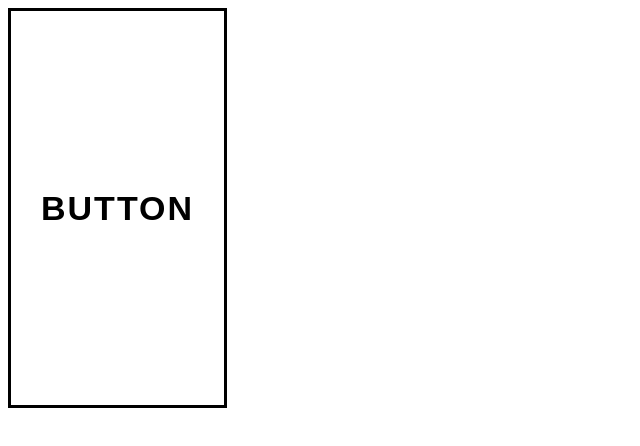
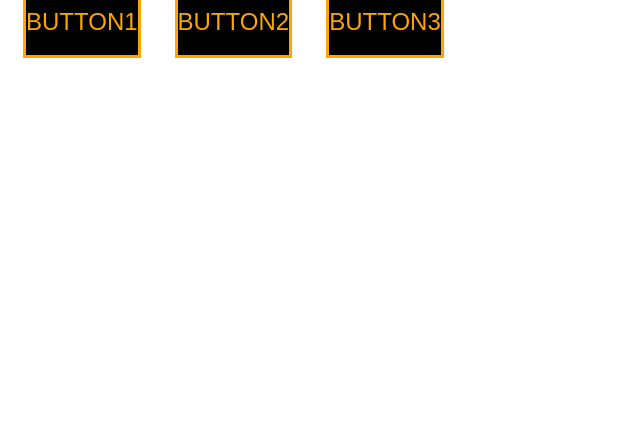
Before and after one commit to damian80/button, a plain HTML site: page index.html in a window 1280 px wide. Shown: the whole page, without its empty margins (0-640 px from the left). Drawn offline with Linux system fonts and the light colour scheme.

Commit message:
Add files via upload

```diff
--- a/index.html
+++ b/index.html
@@ -5,27 +5,14 @@
     <meta charset="UTF-8">
     <meta name="viewport" content="width=device-width, initial-scale=1.0">
     <meta http-equiv="X-UA-Compatible" content="ie=edge">
-    <title>Document</title>
-    <style>
-        button {
-            display: flex;
-            min-height: 50vh;
-            align-items: center;
-            background-color: #fff;
-            border: 3px solid black;
-            font-size: 34px;
-            text-transform: uppercase;
-            letter-spacing: 2px;
-            font-weight: bold;
-            outline: none;
-            padding: 10px 30px;
-        }
-    </style>
+    <title>Buttons</title>
+    <link rel="stylesheet" href="style.css">
 </head>
 
 <body>
-
-    <button>Button</button>
+    <a href="">Button1</a>
+    <a href="">Button2</a>
+    <a href="">Button3</a>
 
 </body>
 
--- /dev/null
+++ b/style.css
@@ -0,0 +1,24 @@
+body {
+    display: inline-block;
+    box-sizing: border-box;
+}
+
+
+body a {
+    text-decoration: none;
+    background-color: black;
+    color: orange;
+    font-size: 24px;
+    font-family: arial;
+    text-transform: uppercase;
+    padding: 20px 0;
+    text-align: center;
+    border: 3px orange solid;
+    margin: 20px 15px 20px 15px;
+}
+
+a:hover {
+    background-color: #333;
+    color: white;
+    border: black;
+}
```
